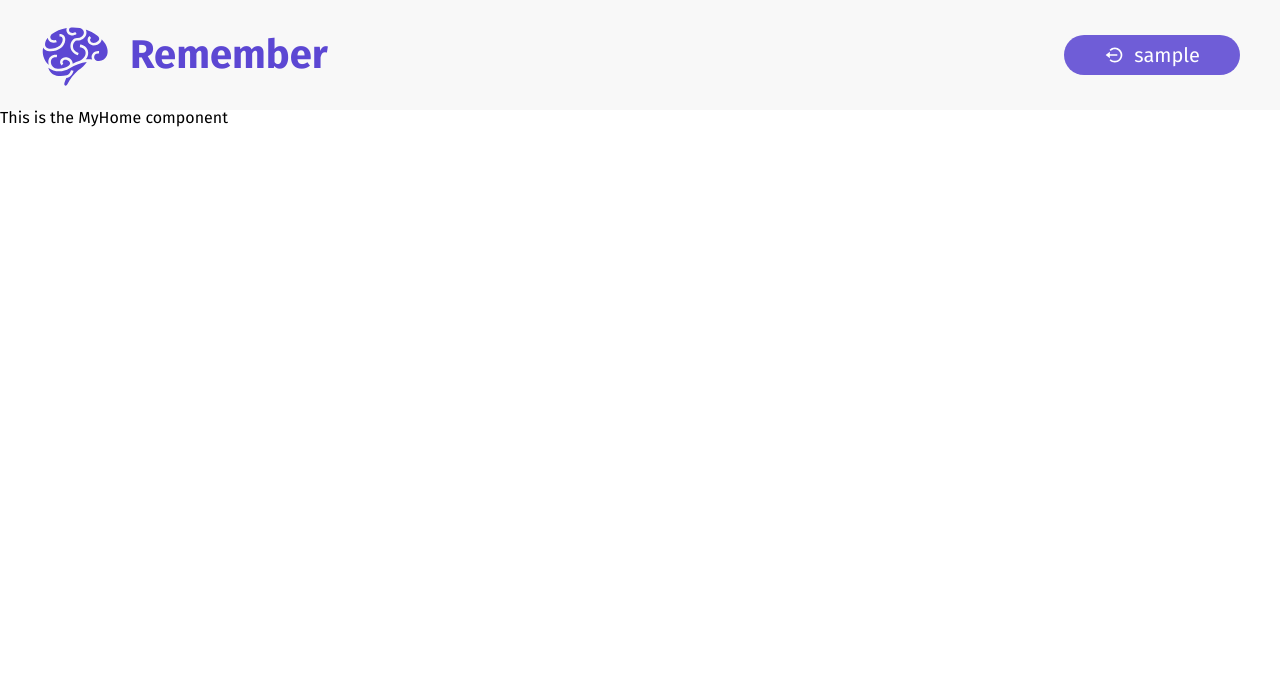
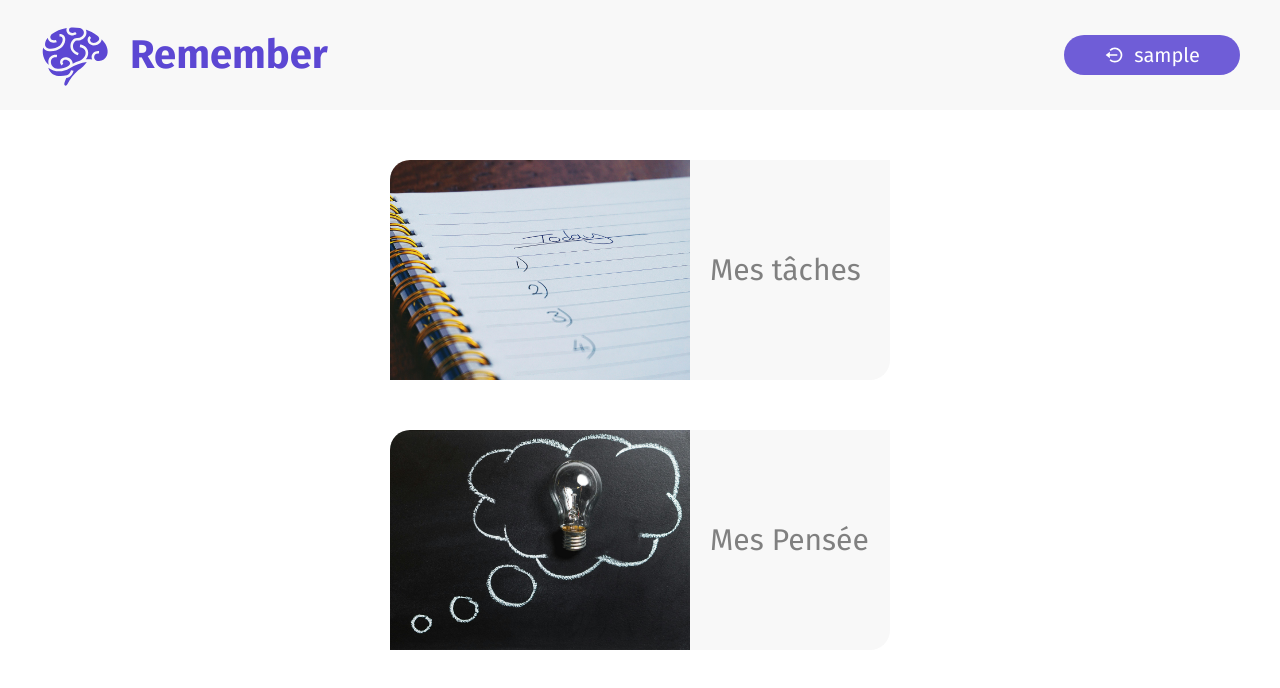
Before and after one commit to ClineLG/front-Remember, a React (Vite) app: page /home in a window 1280 px wide. Shown: the top 688 px of the page. Built offline with nearby package versions, Linux system fonts and the light colour scheme; sample sign-in values are in the browser's storage.

Commit message:
add Ideas and Todo components with routing; update MyHome  and styles

```diff
--- /dev/null
+++ b/Pages/Ideas/Ideas.jsx
@@ -0,0 +1,11 @@
+import "./ideas.css";
+
+const Ideas = () => {
+  return (
+    <div>
+      <p>This is the ideas component</p>
+    </div>
+  );
+};
+
+export default Ideas;
--- a/Pages/MyHome/MyHome.jsx
+++ b/Pages/MyHome/MyHome.jsx
@@ -1,11 +1,33 @@
 import { useEffect } from "react";
 import "./my-home.css";
+import { useNavigate } from "react-router-dom";
+import idea from "../../src/assets/imgs/thougths.jpg";
+import task from "../../src/assets/imgs/todo.jpg";
 const MyHome = () => {
+  const navigate = useNavigate();
   useEffect(() => {}, []);
   return (
-    <div>
-      <p>This is the MyHome component</p>
-    </div>
+    <section>
+      <div className="container my-home">
+        <div
+          onClick={() => {
+            navigate("/todo");
+          }}
+        >
+          <img src={task} alt="" />
+          <p>Mes tâches</p>
+        </div>
+        <div
+          onClick={() => {
+            navigate("/ideas");
+          }}
+        >
+          <img src={idea} alt="" />
+
+          <p to="">Mes Pensée</p>
+        </div>
+      </div>
+    </section>
   );
 };
 
--- a/Pages/MyHome/my-home.css
+++ b/Pages/MyHome/my-home.css
@@ -0,0 +1,25 @@
+.my-home img {
+  height: 220px;
+  object-fit: cover;
+  width: 60%;
+}
+.my-home div {
+  display: flex;
+  align-items: center;
+  background-color: #f8f8f8;
+  width: 500px;
+  margin: 0 auto;
+  gap: 20px;
+  margin-top: 50px;
+  border-top-left-radius: 20px;
+  overflow: hidden;
+  border-bottom-right-radius: 20px;
+}
+.my-home div:hover {
+  cursor: pointer;
+}
+.my-home div p {
+  font-size: 30px;
+  text-decoration: none;
+  color: gray;
+}
--- /dev/null
+++ b/Pages/Todo/Todo.jsx
@@ -0,0 +1,47 @@
+import "./todo.css";
+import { useState } from "react";
+const Todo = () => {
+  const [task, setTask] = useState("");
+  //   const [data, setData] = useState(null);
+  return (
+    <section>
+      <div className="container toDo">
+        <div className="pro"> </div>
+        <div className="perso"> </div>
+        <form>
+          <input
+            type="text"
+            name="task"
+            placeholder="nouvelle tâche"
+            onChange={(event) => {
+              setTask(event.target.value);
+            }}
+            value={task}
+          />
+          <div className="row">
+            <div>
+              <label htmlFor="pro">Pro</label>
+              <input type="checkbox" id="pro" />
+            </div>
+            <div>
+              <label htmlFor="perso">Perso</label>
+              <input type="checkbox" id="Perso" />
+            </div>
+          </div>
+          <div className="row">
+            <div>
+              <label htmlFor="urgent">urgent</label>
+              <input type="checkbox" id="urgent" />
+            </div>
+            <div>
+              <label htmlFor="ok">peut attendre</label>
+              <input type="checkbox" id="ok" />
+            </div>
+          </div>
+        </form>
+      </div>
+    </section>
+  );
+};
+
+export default Todo;
--- /dev/null
+++ b/Pages/Todo/todo.css
@@ -0,0 +1,29 @@
+.toDo {
+  display: flex;
+  gap: 20px;
+}
+.pro {
+  background-color: aqua;
+  height: 300px;
+  flex: 1;
+  padding: 20px;
+}
+
+.perso {
+  background-color: burlywood;
+  height: 300px;
+  flex: 1;
+  padding: 20px;
+}
+.toDo form {
+  background-color: blueviolet;
+  flex: 1;
+  display: flex;
+  flex-direction: column;
+  justify-content: space-around;
+  padding: 20px;
+}
+.row {
+  display: flex;
+  justify-content: space-around;
+}
--- a/src/App.jsx
+++ b/src/App.jsx
@@ -4,6 +4,8 @@ import Home from "../Pages/Home/Home";
 import Signup from "../Pages/Signup/Signup";
 import Header from "../Components/Header/Header";
 import MyHome from "../Pages/MyHome/MyHome";
+import Todo from "../Pages/Todo/todo";
+import Ideas from "../Pages/Ideas/ideas";
 import "./App.css";
 import { useState, useEffect } from "react";
 import Login from "../Pages/Login/Login";
@@ -51,6 +53,8 @@ function App() {
         <Route path="/signup" element={<Signup login={login} />} />
         <Route path="/login" element={<Login login={login} />} />
         <Route path="/home" element={<MyHome />} />
+        <Route path="/todo" element={<Todo />} />
+        <Route path="/ideas" element={<Ideas />} />
       </Routes>
     </>
   );
```
Also changed, not shown: Pages/Ideas/ideas.css (added), src/assets/imgs/thougths.jpg (added), src/assets/imgs/todo.jpg (added).
